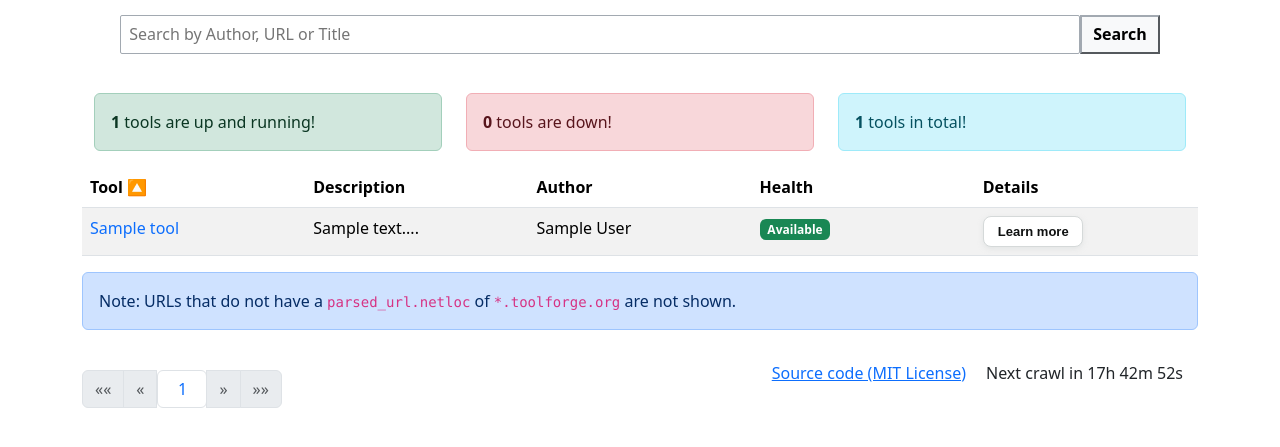
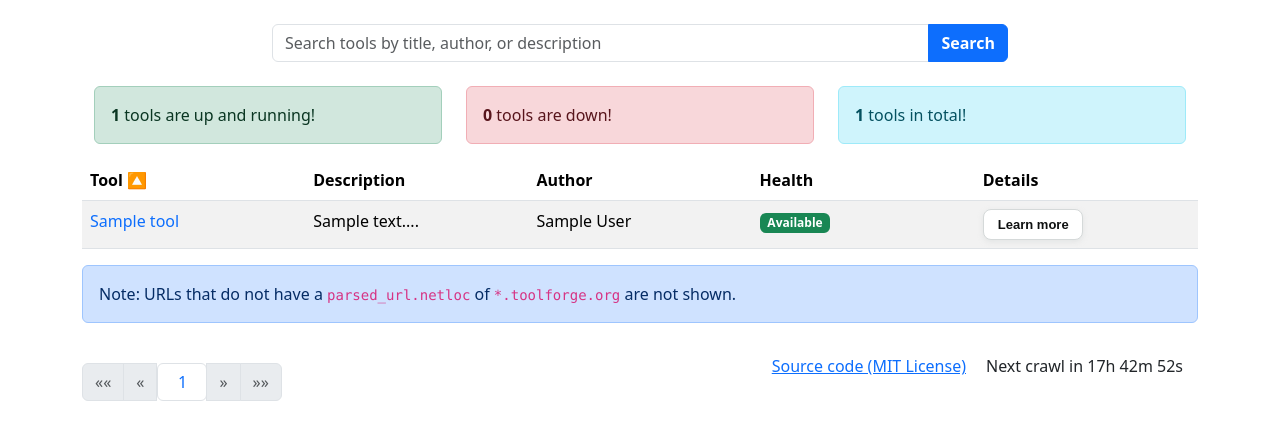
Before and after one commit to gopavasanth/ToolWatch, a Flask app: page / in a window 1280 px wide. Shown: the part 56-503 px from the top of the page. Run offline with Flask 3, Linux system fonts and the light colour scheme; tables that the repository leaves empty hold one stand-in row (values such as "Sample post"); some libraries are stand-ins or nearby versions.

Commit message:
Added search experience and support to desc

```diff
--- a/app.py
+++ b/app.py
@@ -64,21 +64,27 @@ def search():
     session = Session()
     search_term = request.args.get("search", "")
     tools = session.query(Tool).all()
+
+    # Filter tools by search term in URL, title, author, or description
     filtered_tools = []
     for tool in tools:
         if (
             search_term.lower() in tool.url.lower()
             or search_term.lower() in tool.title.lower()
             or search_term.lower() in tool.author.lower()
+            or search_term.lower() in tool.description.lower()
         ):
             filtered_tools.append(tool)
+
+    # Check if the tool was crawled (has a toolforge.org hostname)
     was_crawled = []
     for tool in filtered_tools:
         url_parsed = urlparse(tool.url)
-        if url_parsed.hostname != None and "toolforge.org" in url_parsed.hostname:
+        if url_parsed.hostname is not None and "toolforge.org" in url_parsed.hostname:
             was_crawled.append(True)
         else:
             was_crawled.append(False)
+
     return render_template(
         "index.html",
         tools=filtered_tools,
--- a/templates/index.html
+++ b/templates/index.html
@@ -85,33 +85,24 @@
         </div>
       </div>
     </nav>
-    <div
-      style="position: sticky; top: 5px; background-color: white; z-index: 1"
-    >
-      <form
-        action="{{ url_for('search') }}"
-        method="GET"
-        style="display: flex; padding: 15px; justify-content: center"
-      >
-        <div class="form-outline" style="width: 75vw">
-          <input
-            type="search"
-            id="search"
-            name="search"
-            class="wiki-search-input"
-            placeholder="Search by Author, URL or Title"
-            `{%
-            if
-            search_term
-            %}
-            value="{{ search_term }}"
-            {%
-            endif
-            %}`
-          />
+    <div class="container mt-4">
+      <div class="row justify-content-center">
+        <div class="col-md-8">
+          <form action="{{ url_for('search') }}" method="GET" class="input-group">
+            <input
+              type="search"
+              id="search"
+              name="search"
+              class="form-control"
+              placeholder="Search tools by title, author, or description"
+              `{% if search_term %} value="{{ search_term }}" {% endif %}`
+            />
+            <button type="submit" class="btn btn-primary">
+              <b>Search</b>
+            </button>
+          </form>
         </div>
-        <button type="submit" class="wiki-submit-btn"><b>Search</b></button>
-      </form>
+      </div>
     </div>
     <div class="container mt-4">
       <div class="container mt-4">
```
